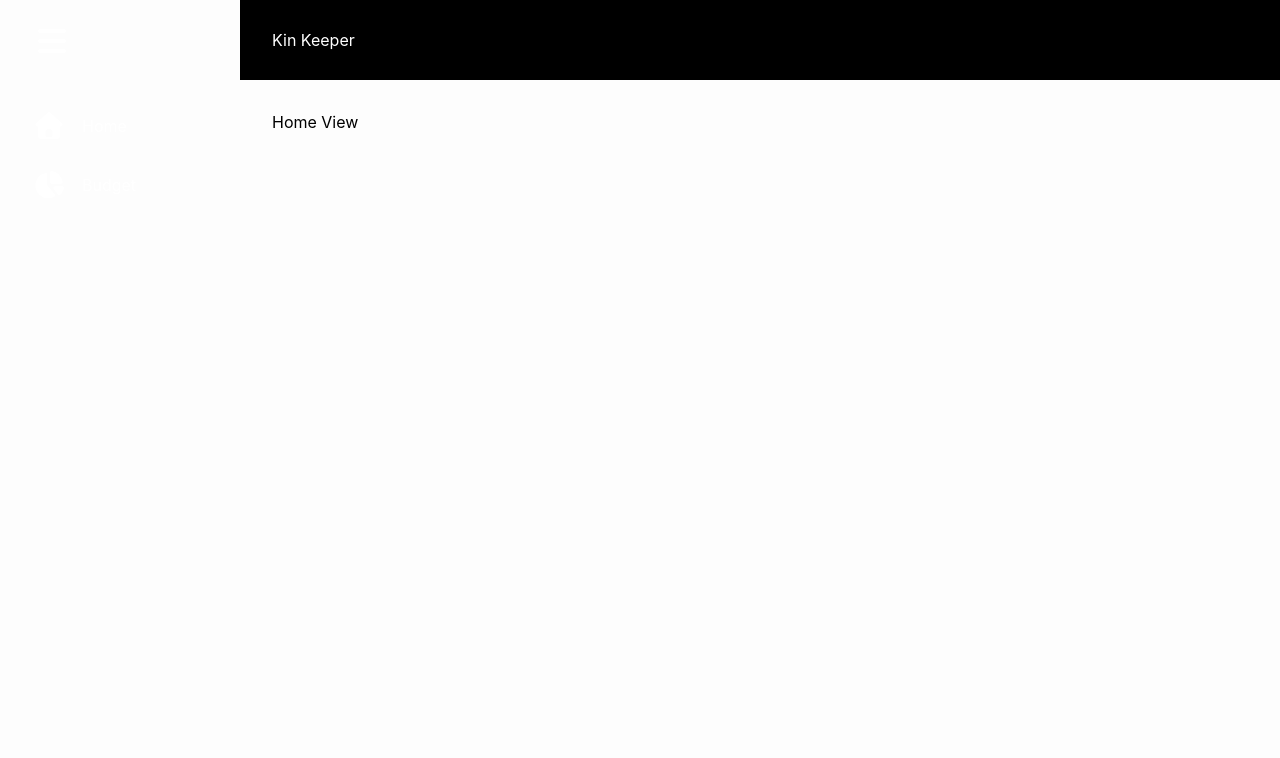
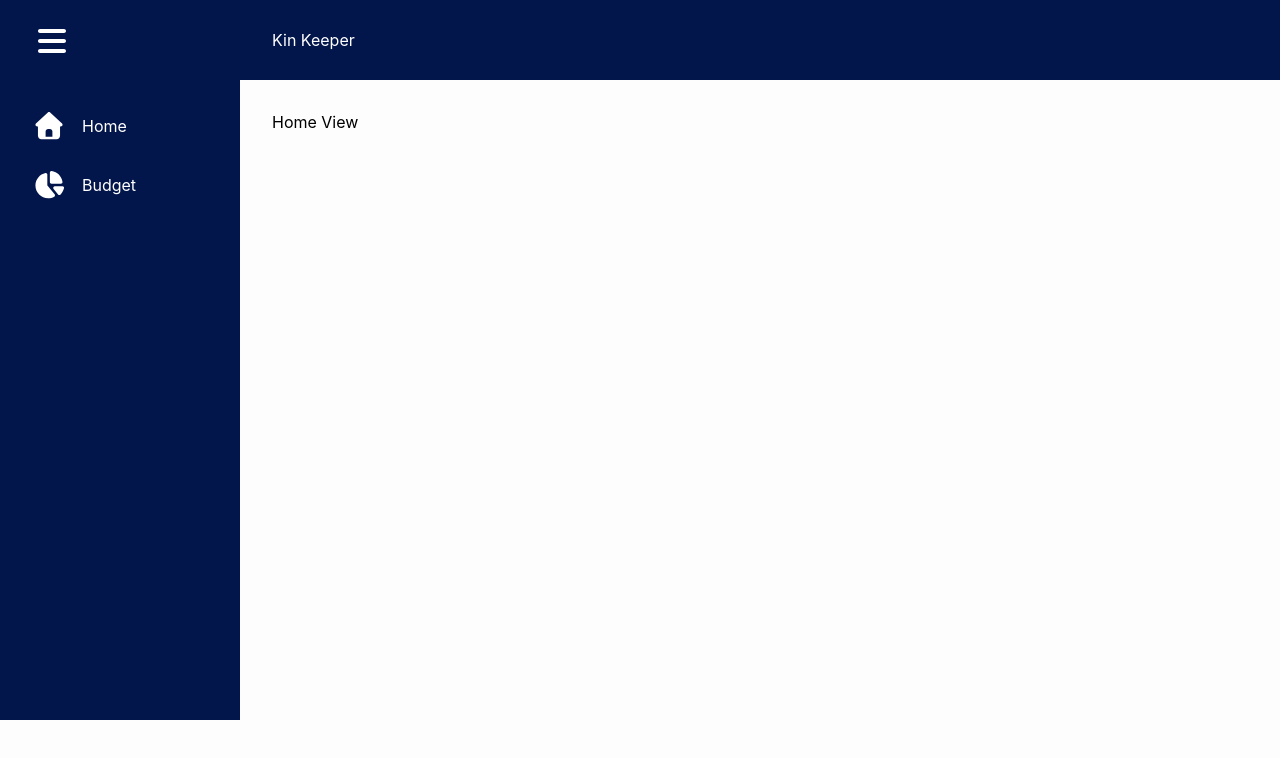
Before and after one commit to JShilling4/kin-keeper, a Vue app: page / in a window 1280 px wide. Shown: the top 758 px of the page. Built offline with nearby package versions, Linux system fonts and the light colour scheme.

Commit message:
color variable changes

```diff
--- a/src/styles/scss/_variables.scss
+++ b/src/styles/scss/_variables.scss
@@ -1,11 +1,9 @@
 :root {
   --primary-color: rgb(73, 120, 250);
   --secondary-color: rgb(24, 206, 238);
-  --tertiary-color: rgba(0, 0, 0);
+  --tertiary-color: rgb(3, 22, 75);
   --accent-color: rgb(202, 21, 238);
-  --red-color: rgb(241, 47, 47);
-  --gray-color: rgb(209, 209, 209);
-  --black-color: #000;
+  --side-nav-bg-color: var(--tertiary-color);
 
   --space-xs: 1rem;
   --space-sm: 2rem;
```
